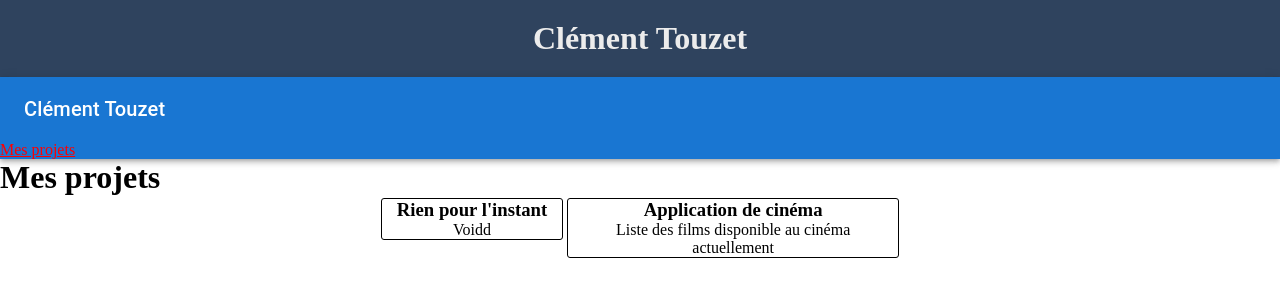
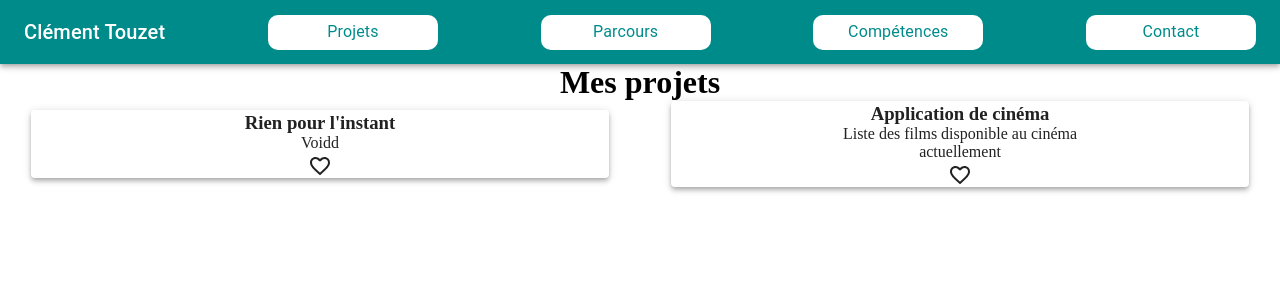
Before and after one commit to clement-touzet/Portfolio, a React (Create React App) app: page /mes-projets in a window 1280 px wide. Shown: the top 300 px of the page. Built offline with nearby package versions, Linux system fonts and the light colour scheme.

Commit message:
css navbar et projets, changement dans la navbar (noms). grid pour les projets.

```diff
--- a/src/App.js
+++ b/src/App.js
@@ -1,6 +1,5 @@
 import React from "react";
 import { BrowserRouter, Routes, Route } from "react-router-dom";
-import Header from "./components/Header";
 import ListeUtilisateur from "./pages/projets/application_cinema/ListeUtilisateur";
 import Contact from "./pages/Contact";
 import Home from "./pages/Home";
@@ -8,16 +7,20 @@
 import MesProjets from "./pages/MesProjets";
 import MonParcours from "./pages/MonParcours";
 import ApplicationCinema from "./pages/projets/application_cinema/ApplicationCinema";
-import ToDoList from "./pages/projets/ToDoList";
-import './App.css'
+
+import "./App.css";
+import Navigation from "./layouts/navbar/Navigation";
+import { Box, Stack } from "@mui/material";
 const App = () => {
   return (
     <BrowserRouter>
-      <Header />
+    <Navigation />
+      <Box>
+        <Stack direction="row" spacing={2} justifyContent="space-between">
+
           <Routes>
             <Route path="/" element={<Home />} />
             <Route path="/mes-projets" element={<MesProjets />} />
-        <Route path="/mes-projets/to-do-list" element={<ToDoList />} />
             <Route
               path="/mes-projets/application-cinema/accueil"
               element={<ApplicationCinema />}
@@ -32,6 +35,8 @@
             {/* todo charger une page erreur 404 plutot que Home */}
             <Route path="*" element={<Home />} />
           </Routes>
+        </Stack>
+      </Box>
     </BrowserRouter>
   );
 };
--- a/src/components/Header.js
+++ b/src/components/Header.js
@@ -1,12 +1,9 @@
 import React from "react";
-import { NavLink } from "react-router-dom";
 
 const Header = () => {
   return (
     <div className="header">
-      <NavLink to="/" style={{ textDecoration: "none" }} draggable={false}>
-        <h1>Clément Touzet</h1>
-      </NavLink>
+
     </div>
   );
 };
--- a/src/components/projets/Projet.js
+++ b/src/components/projets/Projet.js
@@ -1,9 +1,23 @@
 /* eslint-disable react/prop-types */
+import { Box, Paper } from "@mui/material";
 import React from "react";
+import FavoriteBorderIcon from "@mui/icons-material/FavoriteBorder";
 
 const Projet = (props) => {
   return (
-    <div
+    <Box>
+      <Paper
+        elevation={4}
+        sx={{
+          display: "flex",
+          flexDirection: "column",
+          alignItems:"center",
+          justifyContent: "center",
+          "&:hover": { backgroundColor: "skyBlue" },
+        }}
+      >
+        <Box
+          sx={{ display: "flex", justifyContent: "center" }}
           className="projet"
           onClick={() => {
             document.location.href = props.lien;
@@ -13,7 +27,10 @@
             <h3 className="titreProjet">{props.titre} </h3>
             <p className="descriptionProjet"> {props.description}</p>
           </div>
-    </div>
+        </Box>
+        <FavoriteBorderIcon />
+      </Paper>
+    </Box>
   );
 };
 
--- a/src/components/projets/Projets.js
+++ b/src/components/projets/Projets.js
@@ -1,5 +1,7 @@
+
 import React from "react";
 import Projet from "./Projet";
+import Grid2 from '@mui/material/Unstable_Grid2';
 
 const Projets = () => {
   // chaque élément de projets représente un projet
@@ -18,11 +20,16 @@
   ];
 
   return (
-    <div className="projets">
+    <Grid2 container className="projets" spacing={1} sx={{width:"100%",display: "flex",
+
+    alignItems:"center",
+    justifyContent:"space-around"}} >
       {projets.map((projet, index) => (
-        <Projet key={index} {...projet} />
+        <Grid2 item key={index} md={5.5} xs={8}>
+          <Projet {...projet} />
+        </Grid2>
       ))}
-    </div>
+    </Grid2>
   );
 };
 
--- a/src/components/projets/application_cinema/Card.js
+++ b/src/components/projets/application_cinema/Card.js
@@ -1,3 +1,4 @@
+/* eslint-disable react/prop-types */
 import React from "react";
 
 const Card = ({ movie }) => {
--- a/src/layouts/navbar/Navigation.js
+++ b/src/layouts/navbar/Navigation.js
@@ -2,54 +2,66 @@
 import React from "react";
 import { NavLink } from "react-router-dom";
 
-const StyledToolbar = styled(Toolbar) ({
-  display:"flex",
-  justifyContent:"space-between"
-})
+const StyledToolbar = styled(Toolbar)({
+  display: "flex",
+  justifyContent: "space-between",
+  gap: "20px",
+  backgroundColor:"darkcyan"
+});
 const StyledNavLink = styled(NavLink)({
-  color:"red"
-})
+  display: "flex",
+  alignItems: "center",
+  justifyContent: "center",
+  backgroundColor: "white",
+  borderRadius: "10px",
+  textDecoration: "none",
+  width: "170px",
+  height: "35px",
+  overflow: "hidden",
+  color: "darkcyan",
+  "&:hover": { backgroundColor: "skyblue" },
+});
 
 const Navigation = () => {
   return (
     <div className="navigation">
-      {/* <ul>
-        <NavLink
+      <AppBar position="sticky" sx={{ display: "flex" }}>
+        <StyledToolbar>
+          <Typography
+            variant="h6"
+            sx={{ display: { xs: "none", sm: "block" } }}
+          >
+            Clément Touzet
+          </Typography>
+          <StyledNavLink
             to="/mes-projets"
             className={(nav) => (nav.isActive ? "nav-active" : "")}
             draggable={false}
           >
-          <li>Mes projets</li>
-        </NavLink>
-        <NavLink
+            <Typography>Projets</Typography>
+          </StyledNavLink>
+          <StyledNavLink
             to="/mon-parcours"
             className={(nav) => (nav.isActive ? "nav-active" : "")}
             draggable={false}
           >
-          <li>Mon parcours</li>
-        </NavLink>
-        <NavLink
+            <Typography>Parcours</Typography>
+          </StyledNavLink>
+          <StyledNavLink
             to="/mes-competences"
             className={(nav) => (nav.isActive ? "nav-active" : "")}
             draggable={false}
           >
-          <li>Mes compétences</li>
-        </NavLink>
-        <NavLink
+            <Typography>Compétences</Typography>
+          </StyledNavLink>
+          <StyledNavLink
             to="/contact"
             className={(nav) => (nav.isActive ? "nav-active" : "")}
             draggable={false}
           >
-          <li>Me Contacter</li>
-        </NavLink>
-      </ul> */}
-      <AppBar position="sticky">
-        <StyledToolbar><Typography variant="h6" sx={{display:{xs:"none",sm:"block"}}}>Clément Touzet</Typography></StyledToolbar>
-        <StyledNavLink
-          to="/mes-projets"
-          className={(nav) => (nav.isActive ? "nav-active" : "")}
-          draggable={false}
-        >Mes projets</StyledNavLink>
+            <Typography>Contact</Typography>
+          </StyledNavLink>
+        </StyledToolbar>
       </AppBar>
     </div>
   );
--- a/src/pages/Contact.js
+++ b/src/pages/Contact.js
@@ -1,10 +1,8 @@
 import React from "react";
-import Navigation from "../layouts/navbar/Navigation";
 
 const Contact = () => {
   return (
     <div>
-      <Navigation />
       <h1>Me contacter</h1>
       <ul>
         <li>Par mail: clement.touzet40@gmail.com</li>
--- a/src/pages/Home.js
+++ b/src/pages/Home.js
@@ -1,10 +1,8 @@
 import React from "react";
-import Navigation from "../layouts/navbar/Navigation";
 
 const Home = () => {
   return (
     <div>
-      <Navigation />
       <h1> Accueil </h1>
       <p>
         Bienvenue sur mon site internet! Vous y trouverez mes projet fait en
--- a/src/pages/MesCompetences.js
+++ b/src/pages/MesCompetences.js
@@ -1,10 +1,8 @@
 import React from "react";
-import Navigation from "../layouts/navbar/Navigation";
 
 const MesCompetences = () => {
   return (
     <div>
-      <Navigation />
       <h1>Compétences</h1>
     </div>
   );
--- a/src/pages/MesProjets.js
+++ b/src/pages/MesProjets.js
@@ -1,14 +1,16 @@
+import { Box } from "@mui/material";
 import React from "react";
 import Projets from "../components/projets/Projets";
-import Navigation from "../layouts/navbar/Navigation";
 
 const MesProjets = () => {
   return (
-    <div>
-      <Navigation />
+    <Box sx={{width:"100%",display: "flex",
+    flexDirection: "column",
+    alignItems:"center",
+    justifyContent:"space-around"}}>
       <h1 className="titrePageProjets">Mes projets</h1>
       <Projets />
-    </div>
+    </Box>
   );
 };
 
--- a/src/pages/MonParcours.js
+++ b/src/pages/MonParcours.js
@@ -1,10 +1,8 @@
 import React from "react";
-import Navigation from "../layouts/navbar/Navigation";
 
 const MonParcours = () => {
   return (
     <div>
-      <Navigation />
       <h1>Mon parcours</h1>
     </div>
   );
--- a/src/styles/components/projets/_projet.scss
+++ b/src/styles/components/projets/_projet.scss
@@ -1,5 +1,4 @@
 .projet{
-    border: black solid 1px;
     border-radius: 3px;
     margin: 2px;
     padding-left: 15px;
@@ -8,6 +7,3 @@
     text-align: center;
     cursor: pointer;
 }
-.projet:hover{
-    background:linear-gradient(to top,#1369dad3,rgba(236, 236, 236, 0.884) 100%)
-}
```
Lines whose indentation alone changed are shown as unchanged.
